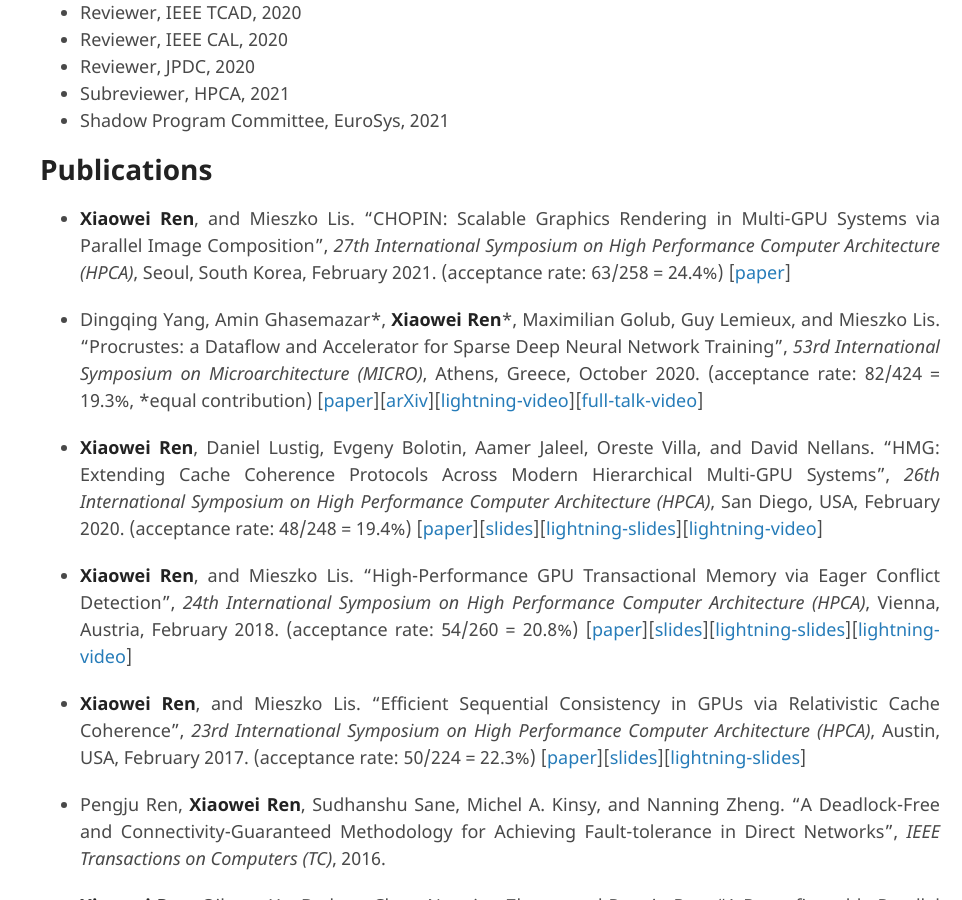
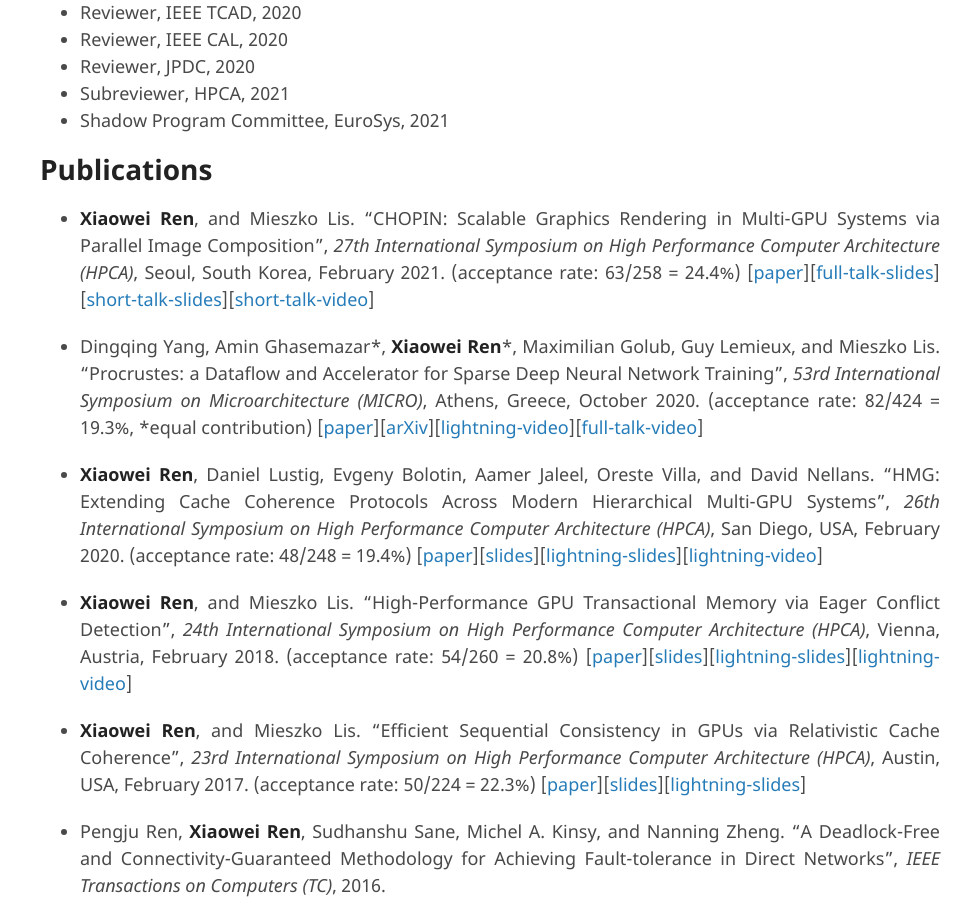
Before and after one commit to ericrxw/xiaoweiren, a Jekyll site: the page built from index.md, in a window 1280 px wide and 900 px high, scrolled down 1123 px. Shown: the whole window, without its empty margins (318-1280 px from the left). Built offline with Jekyll 4.4.1, drawn with Linux system fonts in a browser that asks for light colours; our own code applies the rules of GitHub Pages for plain Markdown files; the repository's description, which GitHub fills in, is left out; some of the changed lines change nothing that is shown.

Commit message:
add more info of CHOPIN

```diff
--- a/index.md
+++ b/index.md
@@ -41,7 +41,7 @@
 
 # Publications
 
-* **Xiaowei Ren**, and Mieszko Lis. "CHOPIN: Scalable Graphics Rendering in Multi-GPU Systems via Parallel Image Composition", _27th International Symposium on High Performance Computer Architecture (HPCA)_, Seoul, South Korea, February 2021. (acceptance rate: 63/258 = 24.4%) [[paper](./docs/HPCA2021/CHOPIN-HPCA2021.pdf)]
+* **Xiaowei Ren**, and Mieszko Lis. "CHOPIN: Scalable Graphics Rendering in Multi-GPU Systems via Parallel Image Composition", _27th International Symposium on High Performance Computer Architecture (HPCA)_, Seoul, South Korea, February 2021. (acceptance rate: 63/258 = 24.4%) [[paper](./docs/HPCA2021/CHOPIN-HPCA2021.pdf)][[full-talk-slides](./docs/HPCA2021/CHOPIN-HPCA2021-full.pptx)][[short-talk-slides](./docs/HPCA2021/CHOPIN-HPCA2021-short.pptx)][[short-talk-video](https://youtu.be/mNZ3rVbiMnA)]
 
 * Dingqing Yang, Amin Ghasemazar\*, **Xiaowei Ren**\*, Maximilian Golub, Guy Lemieux, and Mieszko Lis. "Procrustes: a Dataflow and Accelerator for Sparse Deep Neural Network Training", _53rd International Symposium on Microarchitecture (MICRO)_, Athens, Greece, October 2020. (acceptance rate: 82/424 = 19.3%, \*equal contribution) [[paper](./docs/MICRO2020/Procrustes-MICRO2020.pdf)][[arXiv](https://arxiv.org/abs/2009.10976)][[lightning-video](https://youtu.be/JE54xyg5UOs)][[full-talk-video](https://youtu.be/9ev6W70elBI)]
 
```
Also changed, not shown: 2 other files.
